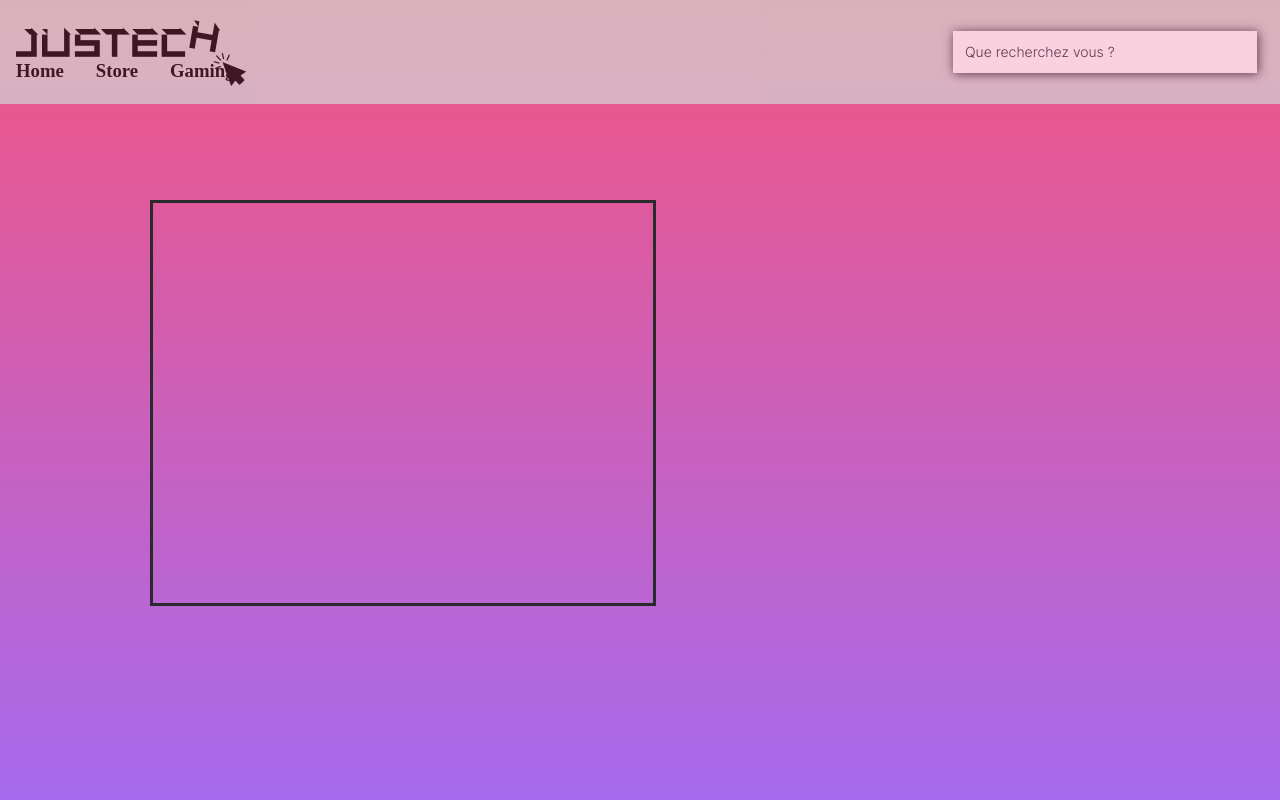
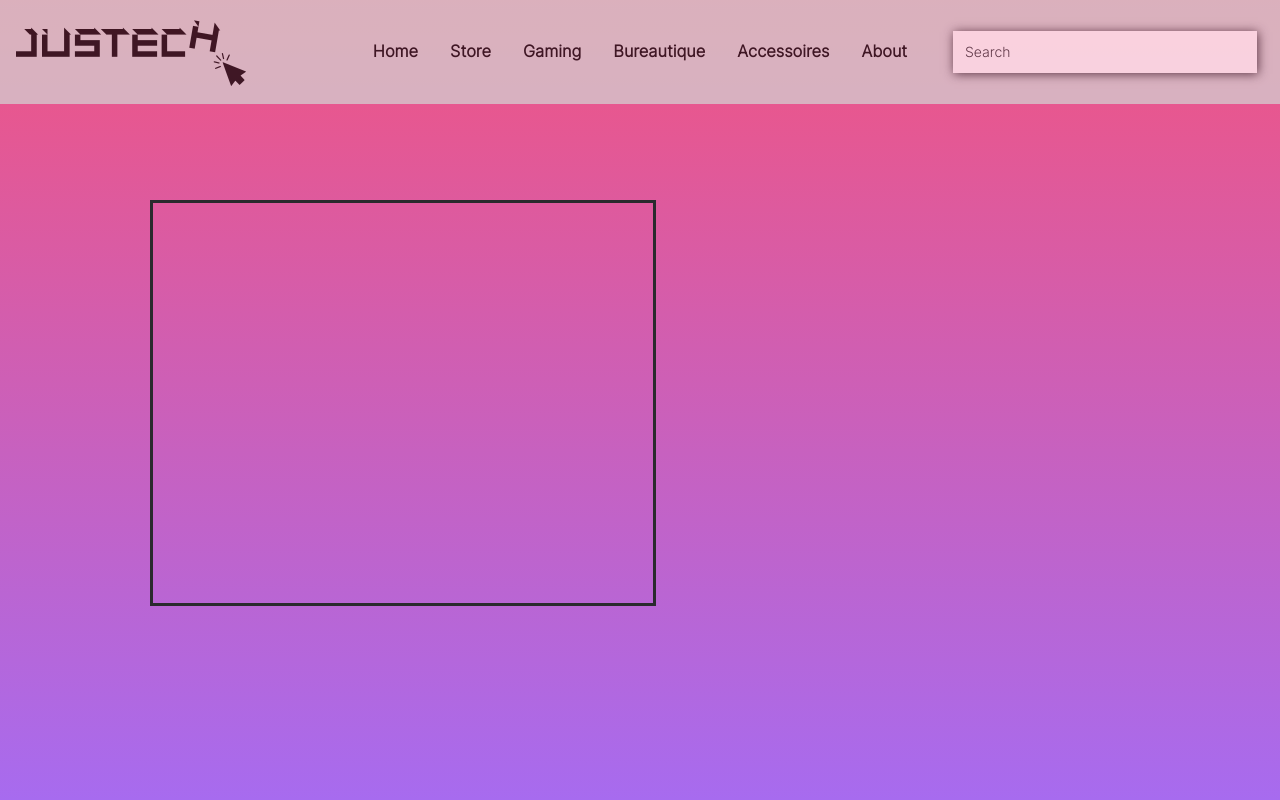
Before and after one commit to YanisChad/Justech, a plain HTML site: page shop.html in a window 1280 px wide. Shown: the top 800 px of the page. Drawn offline with Linux system fonts and the light colour scheme.

Commit message:
pages creation

```diff
--- a/shop.html
+++ b/shop.html
@@ -10,17 +10,19 @@
 </head>
 <body>
     <header>
+        <!-- <div id = "snow"></div> -->
         <div id="branding">
-            <div id="branding wrap">
-                <form action="" autocomplete="on">
-                <input id="search" name="search" type="text" placeholder="Que recherchez vous ?"><input id="search_submit" value="Rechercher" type="submit">
-                </form>
-            </div>
-            <div class="branding header">
-                <a class="top" href="index.html"><img src="sources/logo.png" alt="logo" class="logo"></a>
-                <a href="index.html"><h3 class="subtitle">Home</h3></a>
-                <a href="shop.html"><h3 class="subtitle">Store</h3></a>
-                <a href="gaming.html"><h3 class="subtitle">Gaming</h3></a>
+            <form action="" autocomplete="on">
+            <input id="search" name="search" type="text" placeholder="Search"><input id="search_submit" value="Rechercher" type="submit">
+            </form>
+            <a class="top" href="index.html"><img src="sources/logo.png" alt="logo" class="logo"></a>
+            <div id="links">
+                <a href="index.html"><h3 id="subtitle">Home</h3></a>
+                <a href="shop.html"><h3 id="subtitle">Store</h3></a>
+                <a href="gaming.html"><h3 id="subtitle">Gaming</h3></a>
+                <a href="bureautique.html"><h3 id="subtitle">Bureautique</h3></a>
+                <a href="accessoires.html"><h3 id="subtitle">Accessoires</h3></a>
+                <a href="about.html"><h3 id="subtitle">About</h3></a>
             </div>
         </div>
     </header>
```
Also changed, not shown: about.html (renamed from index.html, +1 -0 lines), accessoires.html (added, +32 -0 lines), bureautique.html (added, +31 -0 lines).
